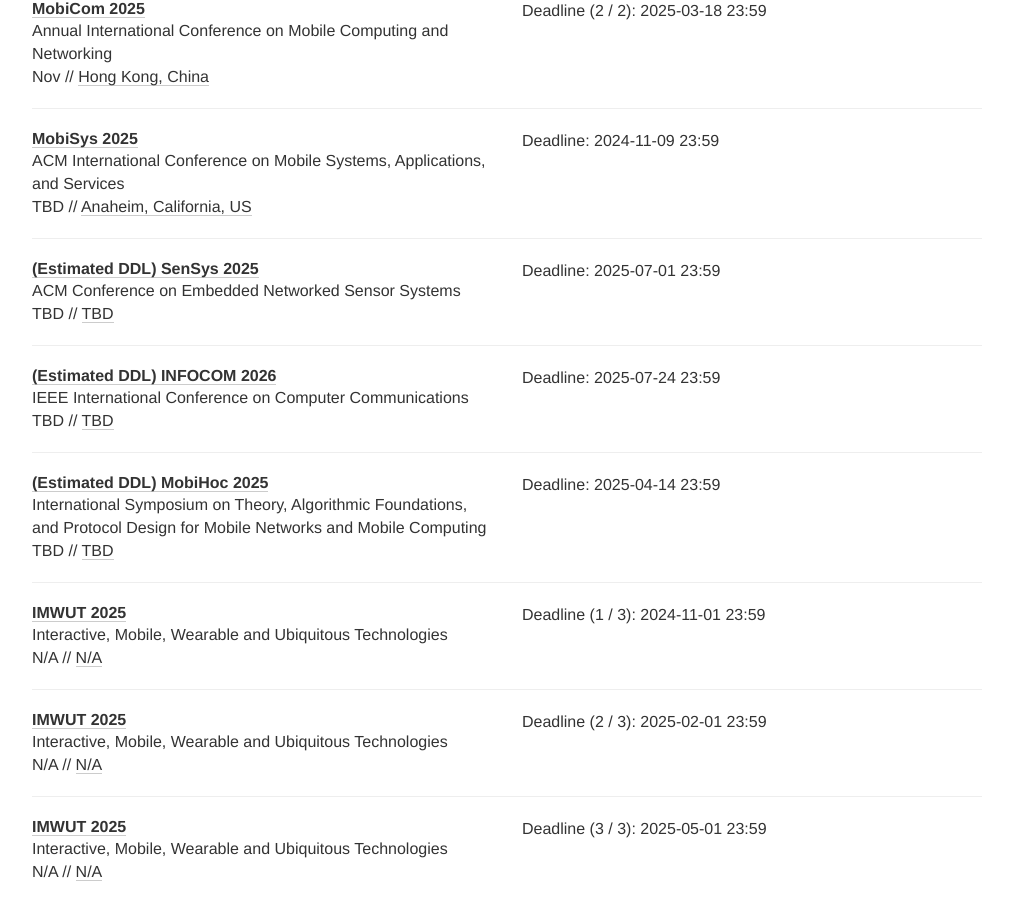
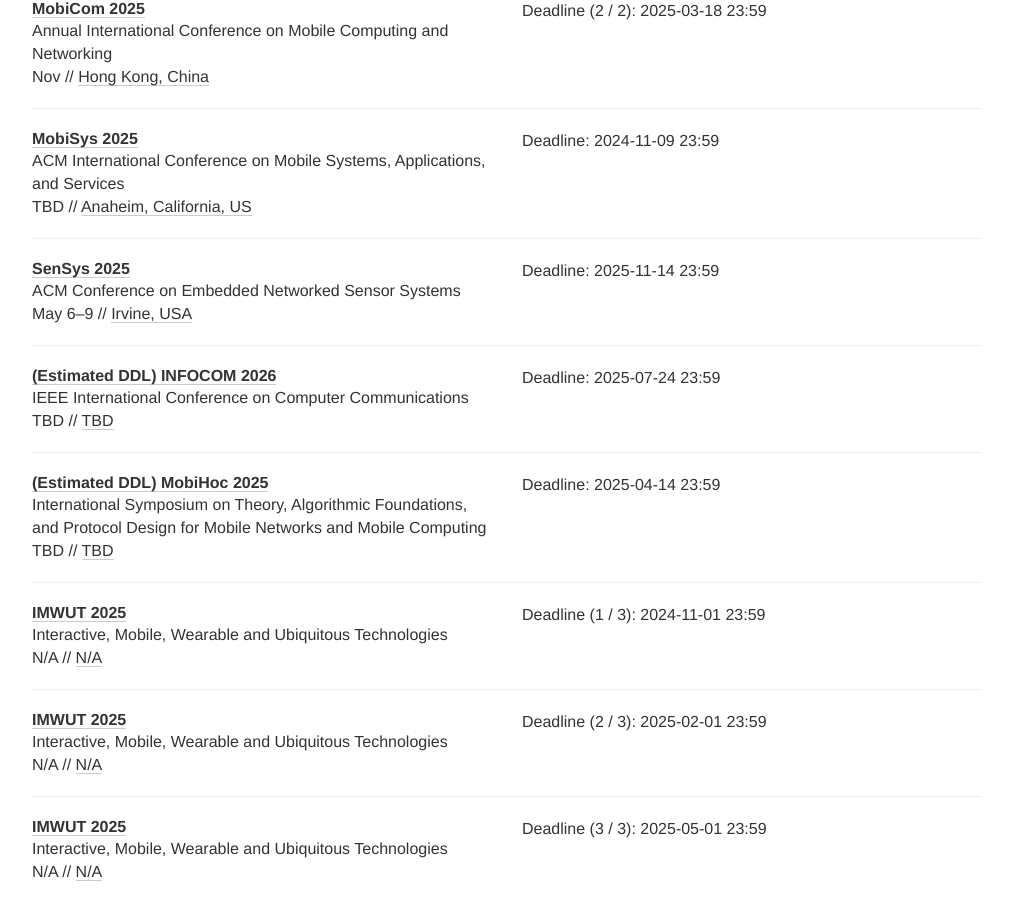
Before and after one commit to genius-lab-deadlines/genius-lab-deadlines.github.io, a Jekyll site: the page built from index.html, in a window 1280 px wide and 900 px high, scrolled down 2308 px. Shown: the whole window, without its empty margins (133-1146 px from the left). Built offline with Jekyll 4.4.1, drawn with Linux system fonts in a browser that asks for light colours; nearby versions of some CDN libraries; Markdown is read by kramdown in place of the engine named in the settings.

Commit message:
update SenSys2025

```diff
--- a/_data/conferences.yml
+++ b/_data/conferences.yml
@@ -181,15 +181,15 @@
   place: Anaheim, California, US
   tags: [SYS, CONF, Tier1]
 
-- name: (Estimated DDL) SenSys
+- name: SenSys
   year: 2025
-  date: TBD
+  date: May 6-9
   description: ACM Conference on Embedded Networked Sensor Systems
-  link: https://genius-lab-deadlines.github.io/
+  link: https://sensys.acm.org/2025/
   deadline:
-    - "2025-07-01 23:59"
+    - "2025-11-14 23:59"
   timezone: Etc/GMT+12
-  place: TBD
+  place: Irvine, USA
   tags: [SYS, CONF, Tier1]
 
 - name: (Estimated DDL) INFOCOM
```
